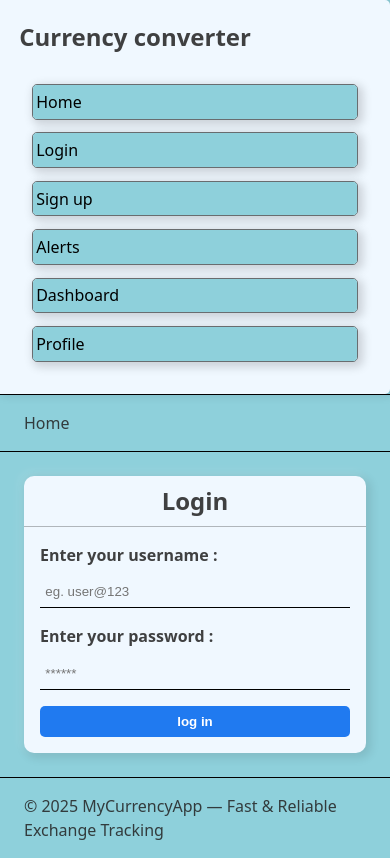
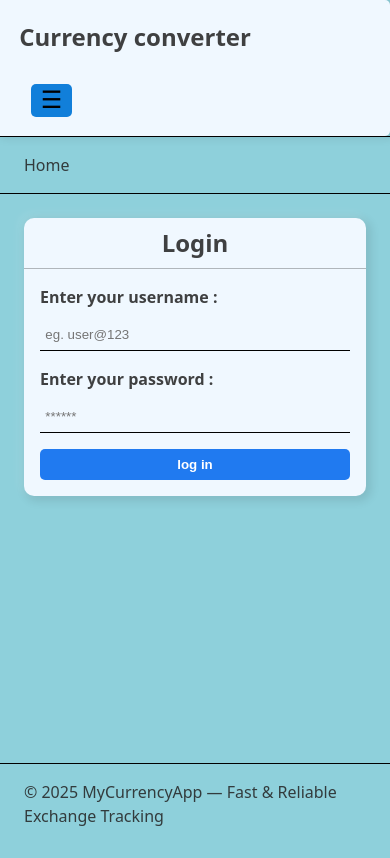
Before and after one commit to Nishant45678/currency-converter-app, a React (Vite) app in the folder frontend/: page /login in a window 390 px wide. Built offline with nearby package versions, Linux system fonts and the light colour scheme.

Commit message:
mobile responsive

```diff
--- a/frontend/src/components/Sidebar/index.css
+++ b/frontend/src/components/Sidebar/index.css
@@ -31,3 +31,38 @@
   background-color: #8ed0db;
 
 }
+.sidebar__link.active {
+  background-color: #c3eaf1;
+  border: 1px solid #8ed0db;
+
+}
+
+.sidebar__toggle {
+  display: none;
+  /* background: none; */
+  border: none;
+  font-size: 1.5em;
+  margin-left: 0.5em;
+  cursor: pointer;
+}
+
+@media (max-width: 768px) {
+  .sidebar__toggle {
+    display: inline-block;
+    padding: 0.1em 0.4em;
+  }
+  .sidebar__list {
+    position: absolute;
+    background-color: aliceblue;
+    right: 10px;
+    z-index: 10;
+    max-height: 0;
+    overflow: hidden;
+    transition: max-height 0.3s ease-in,opacity 0.3s ease-in;
+  }
+  .sidebar__list.sidebar__list-open {
+    max-height: 350px;
+    box-shadow: 3px 0px 10px 2px rgba(0, 0, 0, 0.1);
+    border-radius: 0 0 5px 5px;
+  }
+}
--- a/frontend/src/components/Sidebar/index.jsx
+++ b/frontend/src/components/Sidebar/index.jsx
@@ -1,9 +1,10 @@
-import React from "react";
+import React, { useState } from "react";
 import "./index.css";
 import { NavLink } from "react-router-dom";
 import useUtil from "../../stores/useUtil"
 const Sidebar = () => {
   const setHeader = useUtil((state)=> state.setHeader);
+  const [isOpen,setIsOpen] = useState(false)
   const links = [
     { name: "Home", path: "/",requireLogin:false },
     { name: "Login ", path: "/login" ,requireLogin:false},
@@ -20,7 +21,8 @@ const Sidebar = () => {
     <>
       <nav className="sidebar">
         <h2 className="sidebar__title">Currency converter</h2>
-        <ul className="sidebar__list">
+        <button className="sidebar__toggle" onClick={()=>setIsOpen((pre)=> !pre)}>☰</button>
+        <ul className={`sidebar__list ${isOpen ? 'sidebar__list-open':''}`}>
           {links.map((link) => (
             <li key={link.path} className="sidebar__item">
               <NavLink to={link.path} onClick={()=>handleClick(link.name,link.requireLogin)} className="sidebar__link" end>
--- a/frontend/src/views/Dashboard/index.css
+++ b/frontend/src/views/Dashboard/index.css
@@ -2,20 +2,18 @@
   height: 100%;
   display: flex;
   flex-direction: column;
+  gap: 8px;
 }
 
-.favourites{
+.favourites,.notifications{
   flex:1;
   overflow-y: auto;
   border-radius:10px ;
+  border: 1px solid rgba(0, 0, 0, 0.562);
+
   /* margin: 0.2em; */
 }
-.notifications{
-  flex:1;
-  overflow-y: auto;
-  border-radius:10px ;
-  /* margin: 0.2em; */
-}
+
 
 table{
   width: 100%;
@@ -29,6 +27,10 @@ table thead{
   color: aliceblue;
 }
 
+tr,td{
+  border:1px solid rgba(0, 0, 0, 0.507);
+}
+
 tr:nth-of-type(even){
   background-color: rgb(116, 139, 168);
 }
```
